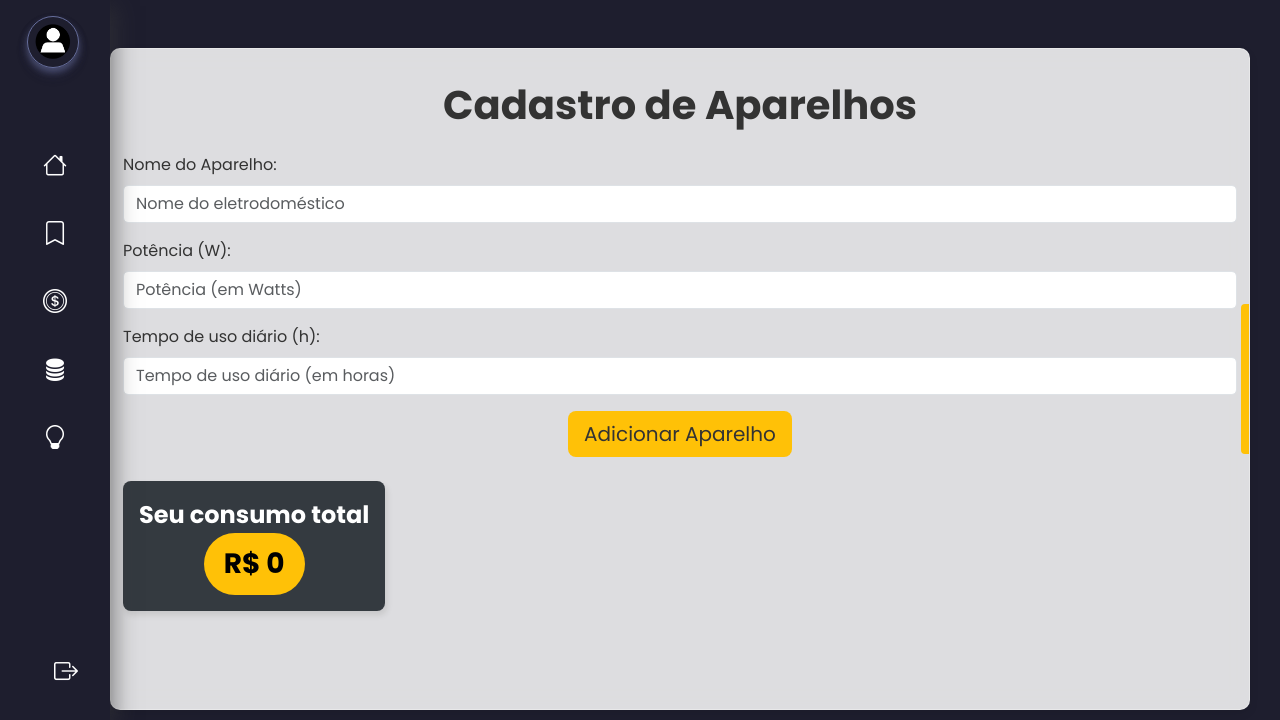
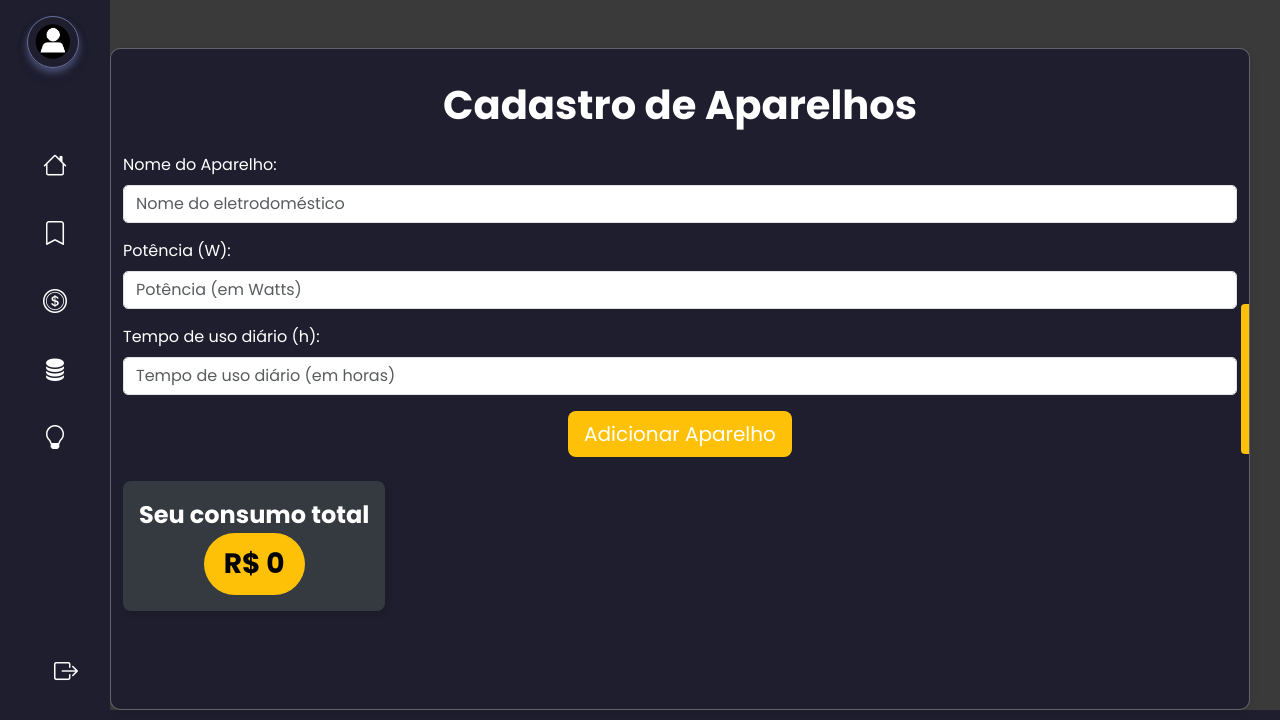
Before and after one commit to Luaanny/pharuspro.py, a Flask app: page /simulador in a window 1280 px wide; the page is wider, and only the part inside the window is pictured. Shown: the part 80-800 px from the top of that part. Run offline with Flask 3, Linux system fonts and the light colour scheme; a user stored in the database is signed in.

Commit message:
muda mais cores

```diff
--- a/app/static/css/sidebar.css
+++ b/app/static/css/sidebar.css
@@ -1,6 +1,5 @@
 .sidebar {
     background-color: #1E1E2E;
-    box-shadow: 6px 6px 20px rgba(58, 58, 58, 0.5), -4px -4px 10px rgba(58, 58, 58, 0.2);
     overflow: hidden;
     position: absolute;
     height: calc(100% - 80px);
--- a/app/static/css/simulador.css
+++ b/app/static/css/simulador.css
@@ -4,26 +4,24 @@ body {
 }
 
 main {
-    background-color: #1E1E2E;
+    background-color: #3A3A3A;
 }
 
 .container {
     max-width: 800px;
     margin: 0 auto;
     padding: 2rem;
-    background: rgba(255, 255, 255, 0.85); /* Branco suavizado */
+    background:#1E1E2E;
     border-radius: 10px;
-    box-shadow: 0px 4px 10px rgba(0, 0, 0, 0.08); /* Sombra mais leve */
-    backdrop-filter: blur(10px); /* Efeito vidro */
-    border: 1px solid rgba(255, 255, 255, 0.3); /* Borda sutil */
-    color: #333333;
+    box-shadow: 0px 4px 10px rgba(0, 0, 0, 0.08);
+    backdrop-filter: blur(10px);
+    border: 1px solid rgba(255, 255, 255, 0.3);
+    color: white;
 }
 
-/* Alternativa: um fundo acinzentado */
 .container-alt {
-    background: #f5f5f5; /* Cinza claro */
+    background: #f5f5f5;
 }
-/* Melhor organização da barra lateral */
 .toggle-devices {
     width: 8px;
     height: 150px;
@@ -41,7 +39,6 @@ main {
     cursor: pointer;
 }
 
-/* Posicionamento e melhorias no consumo mensal */
 .consumo-mensal-container {
     position: relative;
     text-align: center;
@@ -63,7 +60,6 @@ main {
     font-weight: bold;
 }
 
-/* Melhoria nos inputs */
 input {
     border-radius: 5px !important;
 }
@@ -73,12 +69,11 @@ input:focus {
     box-shadow: 0 0 5px rgba(255, 193, 7, 0.7);
 }
 
-/* Botão com animação mais sutil */
 .btn.btn-primary {
     background-color: #ffc107 !important;
     border: none;
     transition: transform 0.2s ease-in-out, background 0.3s ease-in-out;
-    color: #333333;
+    color: white;
 }
 
 .btn.btn-primary:hover {
--- a/app/static/js/sidebar.js
+++ b/app/static/js/sidebar.js
@@ -4,7 +4,6 @@ const main = document.querySelector("main")
 
 sideBar.addEventListener("mouseover", () => {
     sideBar.classList.add('open')
-    main.style.marginLeft = '230px'
     sideBarText.forEach((text) => {
         text.classList.add('d-block')
     })
@@ -12,7 +11,6 @@ sideBar.addEventListener("mouseover", () => {
 
 sideBar.addEventListener("mouseout", () => {
     sideBar.classList.remove('open')
-    main.style.marginLeft = '80px'
     sideBarText.forEach((text) => {
         text.classList.remove('d-block')
     })
```
